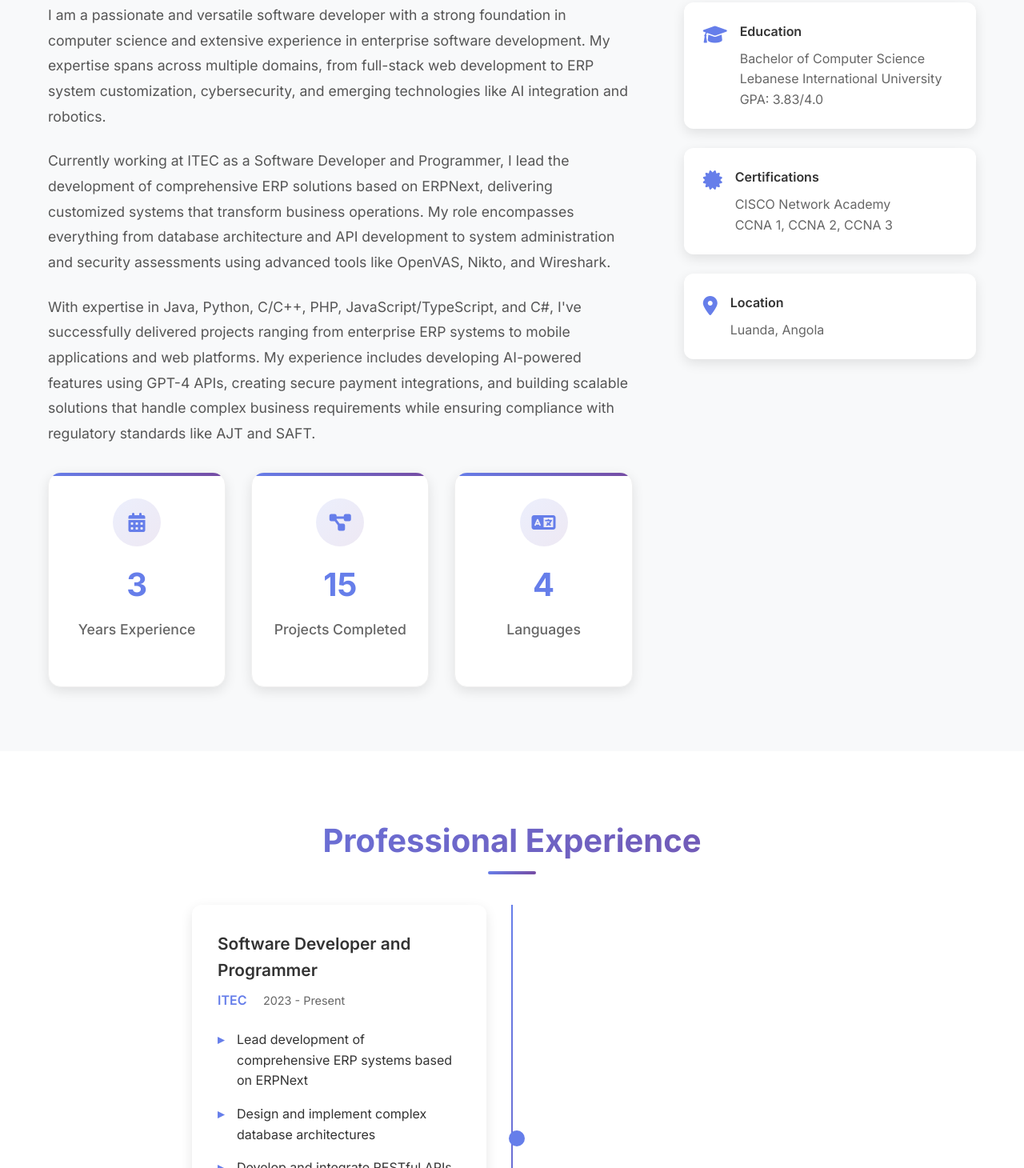
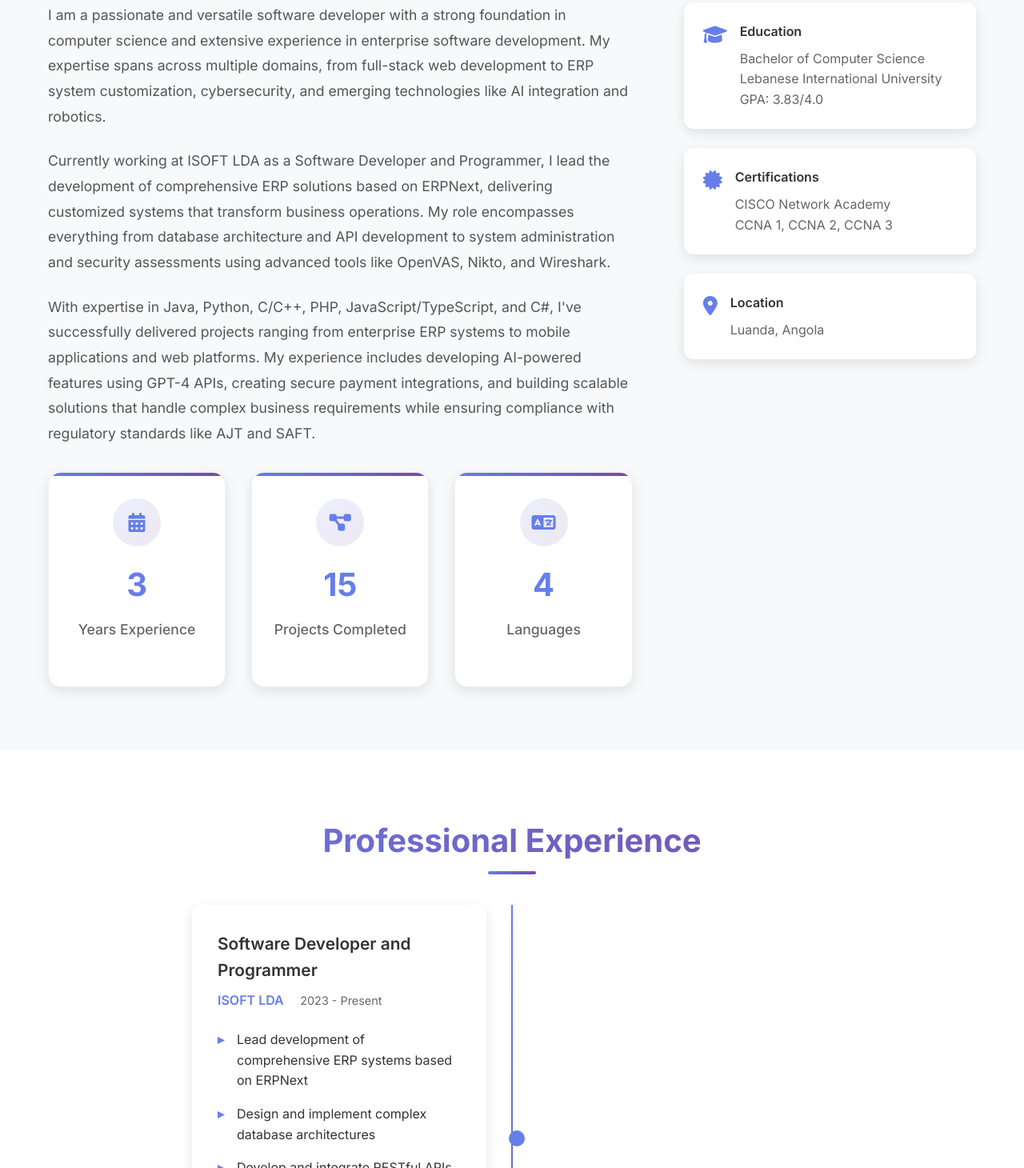
Before and after one commit to Chokor1/whoami, a plain HTML site: page index.html in a window 1280 px wide. Shown: the part 989-2449 px from the top of the page at 80% size. Drawn offline with nearby package versions, Linux system fonts and the light colour scheme.

Commit message:
Update index.html

```diff
--- a/index.html
+++ b/index.html
@@ -130,7 +130,7 @@
                         like AI integration and robotics.
                     </p>
                     <p>
-                        Currently working at ITEC as a Software Developer and Programmer, I lead the development of
+                        Currently working at ISOFT LDA as a Software Developer and Programmer, I lead the development of
                         comprehensive ERP solutions based on ERPNext, delivering customized systems that transform
                         business operations. My role encompasses everything from database architecture and API development
                         to system administration and security assessments using advanced tools like OpenVAS, Nikto, and Wireshark.
@@ -202,7 +202,7 @@
                     <div class="timeline-content">
                         <div class="timeline-header">
                             <h3>Software Developer and Programmer</h3>
-                            <span class="company">ITEC</span>
+                            <span class="company">ISOFT LDA</span>
                             <span class="period">2023 - Present</span>
                         </div>
                         <ul class="timeline-details">
```
